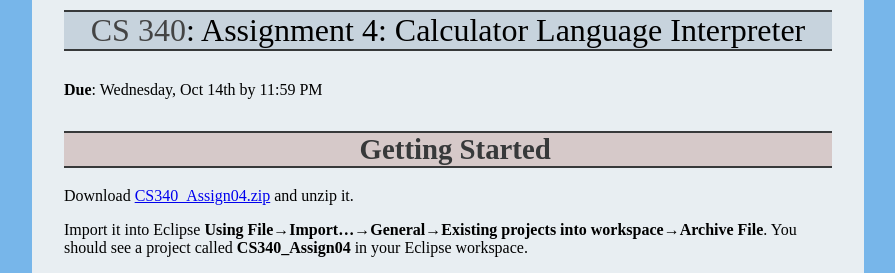
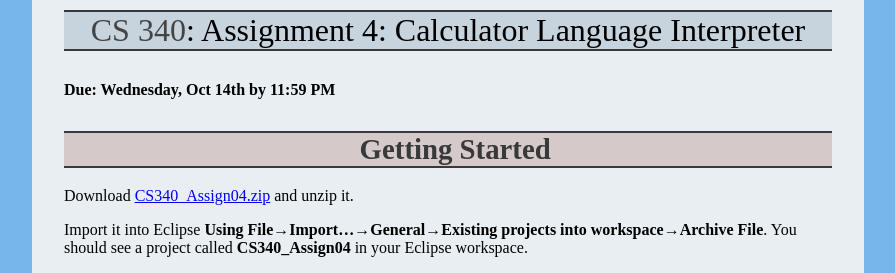
Before and after one commit to ycpcs/cs340-fall2026, a Jekyll site: the page built from assign/assign04.md, in a window 1280 px wide and 900 px high. Shown: the top 273 px of the window, without its empty margins (192-1087 px from the left). Built offline with Jekyll 4.4.1, drawn with Linux system fonts in a browser that asks for light colours.

```diff
--- a/assign/assign04.md
+++ b/assign/assign04.md
@@ -3,7 +3,7 @@ layout: default
 title: "Assignment 4: Calculator Language Interpreter"
 ---
 
-**Due**: Wednesday, Oct 14th by 11:59 PM
+**Due: Wednesday, Oct 14th by 11:59 PM**
 
 Getting Started
 ===============
```
